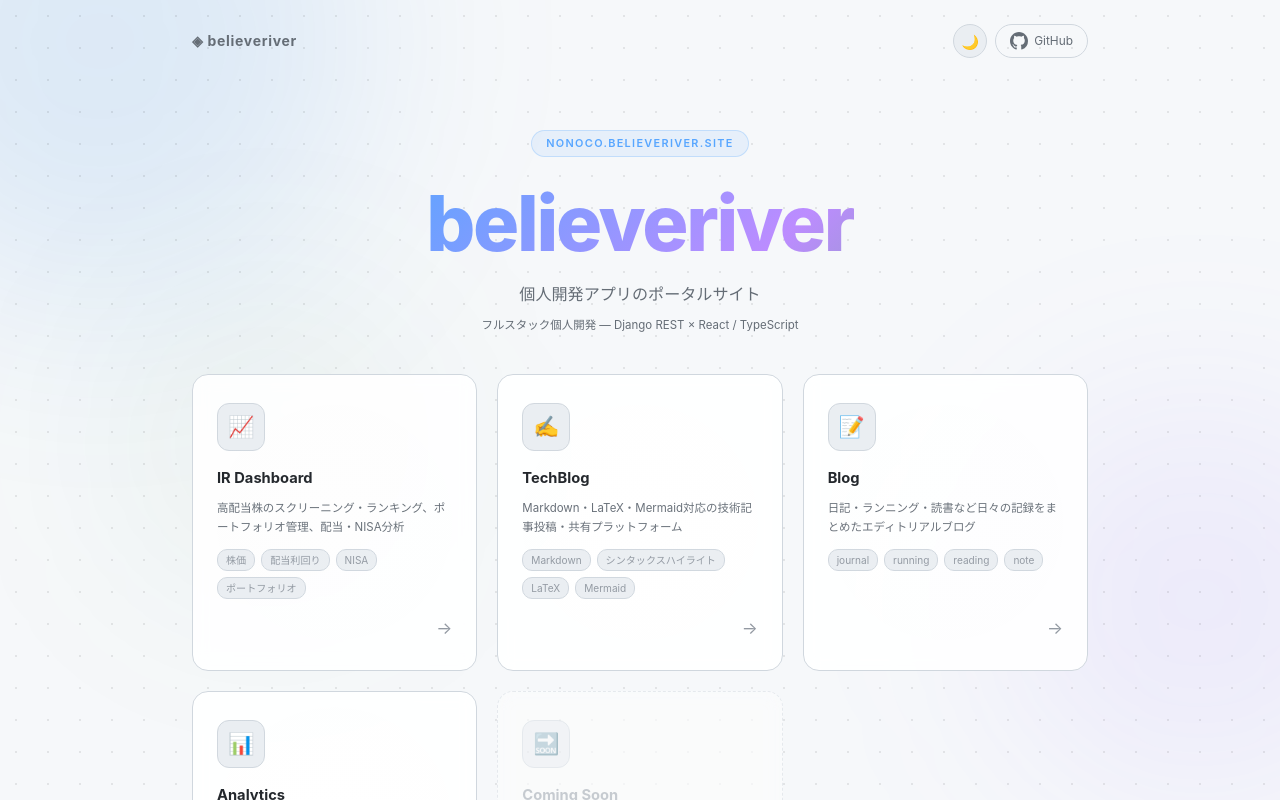
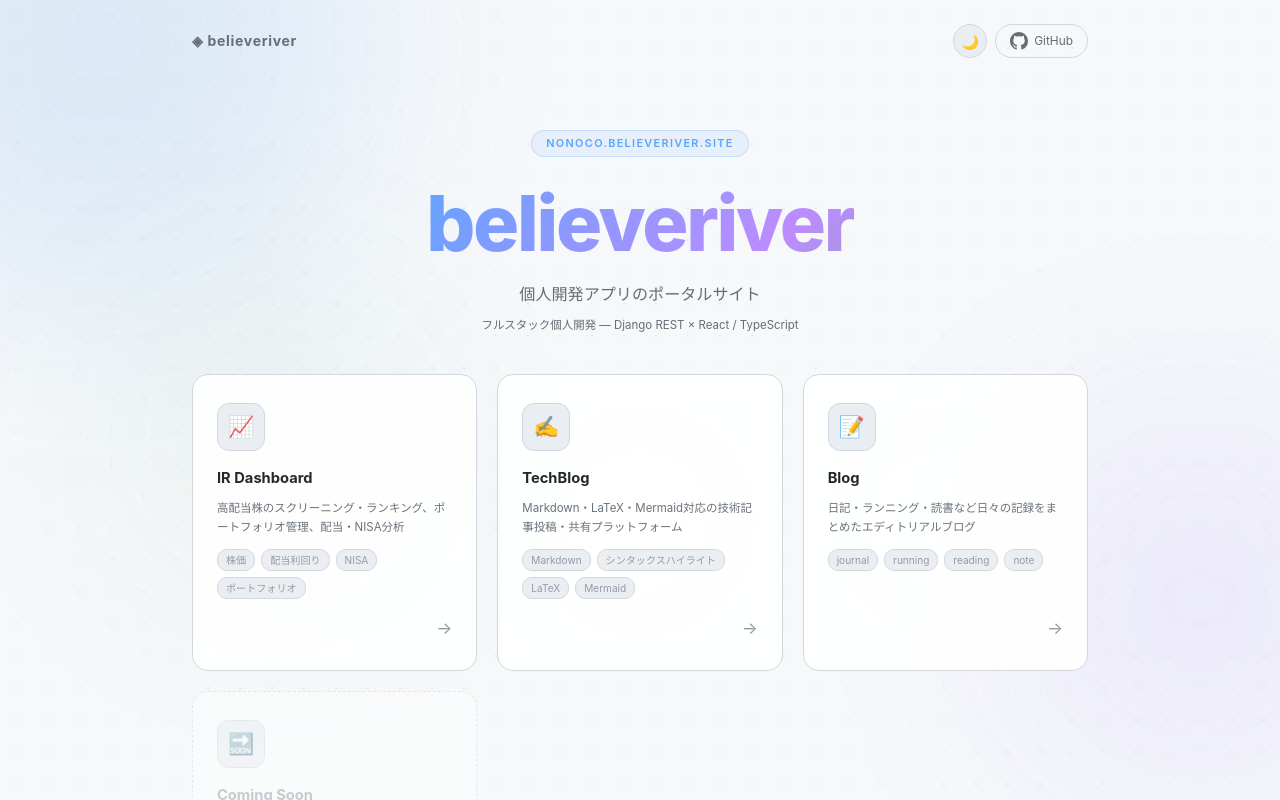
Before and after one commit to believeriver/frontend_apps, a React (Vite) app in the folder claude/: page / in a window 1280 px wide. Shown: the top 800 px of the page. Built offline with nearby package versions, Linux system fonts and the light colour scheme.

Commit message:
20260418 02 hidden analytics card

```diff
--- a/claude/src/pages/LandingPage.tsx
+++ b/claude/src/pages/LandingPage.tsx
@@ -1,5 +1,7 @@
 import { Link } from 'react-router-dom';
+import { useSelector } from 'react-redux';
 import { useTheme } from '../hooks/useTheme';
+import type { RootState } from '../store';
 
 // ── GitHub SVG Icon ──────────────────────────────────────────
 function GitHubIcon() {
@@ -62,12 +64,15 @@ const APPS = [
     glow: 'rgba(188,140,255,0.25)',
     border: 'rgba(188,140,255,0.4)',
     disabled: false,
+    adminOnly: true,
   },
 ] as const;
 
 // ── Landing Page ──────────────────────────────────────────────
 export default function LandingPage() {
   const { theme, toggle } = useTheme();
+  const { accessToken } = useSelector((s: RootState) => s.auth);
+  const visibleApps = APPS.filter(app => !('adminOnly' in app && app.adminOnly) || accessToken);
   return (
     <div className="lp-root">
       {/* 背景装飾 */}
@@ -107,7 +112,7 @@ export default function LandingPage() {
 
       {/* アプリカード */}
       <section className="lp-cards">
-        {APPS.map((app) => (
+        {visibleApps.map((app) => (
           <Link
             key={app.to}
             to={app.to}
```
